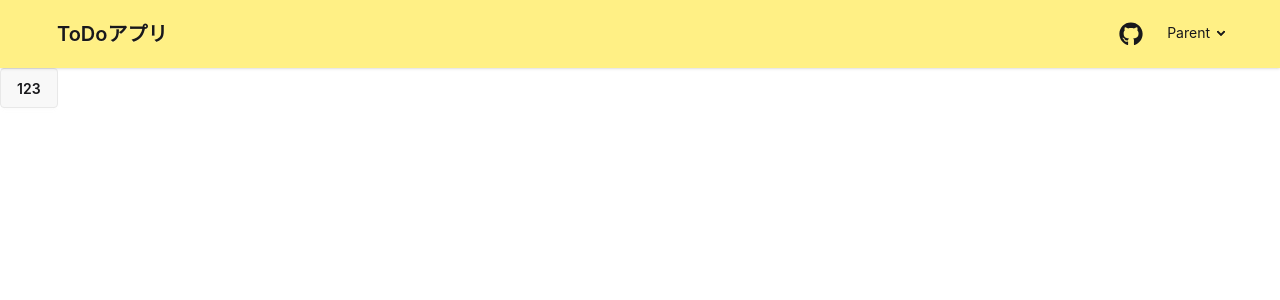
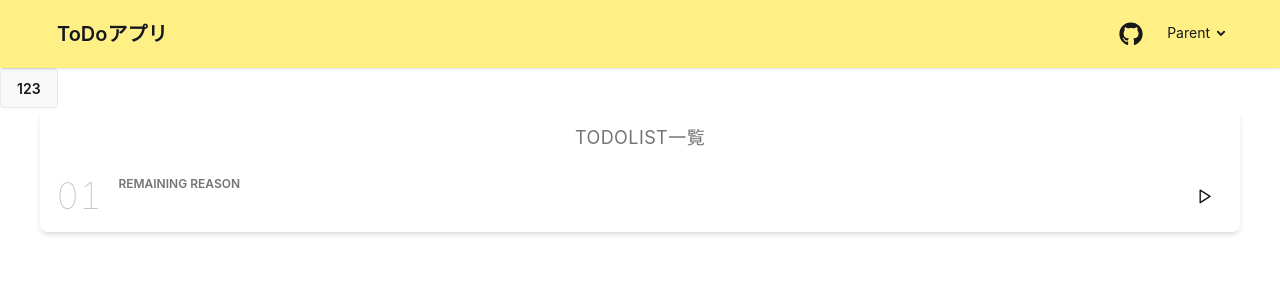
Before and after one commit to Natti3588/ReactLearnWithDocker, a React (Vite) app: page / in a window 1280 px wide. Shown: the top 300 px of the page. Built offline with nearby package versions, Linux system fonts and the light colour scheme.

Commit message:
feat: App.tsxにTodoListコンポーネントを追加

```diff
--- a/src/App.tsx
+++ b/src/App.tsx
@@ -1,6 +1,7 @@
 import { useState } from "react";
 import Button from "./components/ui/Button";
 import Header from "./components/layouts/Header";
+import TodoList from "./components/features/TodoList";
 
 const App = () => {
   const [count, setCount] = useState(0);
@@ -13,6 +14,7 @@ const App = () => {
     <>
       <Header />
       <Button onClick={handleClick}>123</Button>
+      <TodoList />
     </>
   );
 };
```
